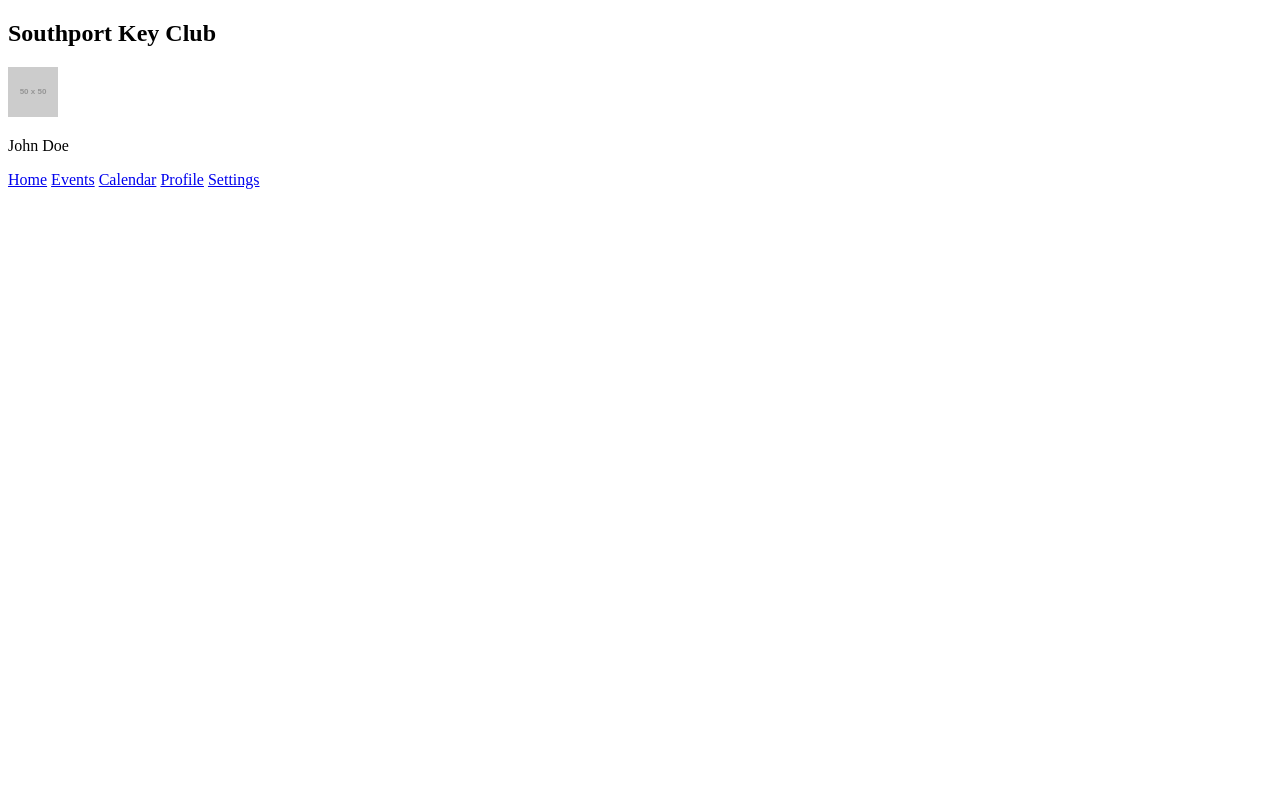
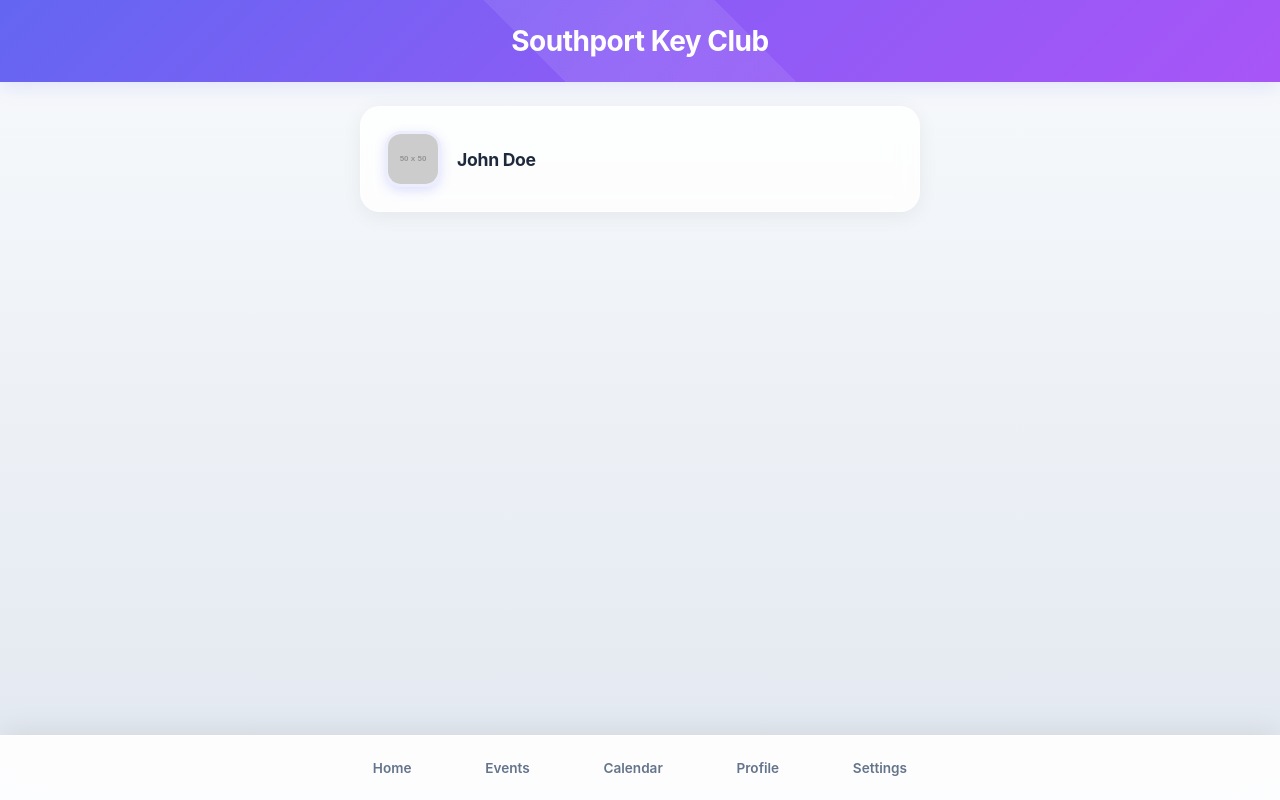
Before and after one commit to fsang2009/KeyClub_WebApp, a plain HTML site: page index.html in a window 1280 px wide. Drawn offline with Linux system fonts and the light colour scheme; placeholder pictures from the web are drawn by us.

Commit message:
- events.html skeleton + css applied

```diff
--- /dev/null
+++ b/css_files/common.css
@@ -0,0 +1,96 @@
+* {
+    margin: 0;
+    padding: 0;
+    box-sizing: border-box;
+}
+
+body {
+    font-family: 'Inter', -apple-system, BlinkMacSystemFont, 'Segoe UI', Roboto, sans-serif;
+    background: linear-gradient(180deg, #f8fafc 0%, #e2e8f0 100%);
+    min-height: 100vh;
+    display: flex;
+    flex-direction: column;
+    color: #1e293b;
+}
+
+/* Header */
+.header {
+    background: linear-gradient(135deg, #6366f1 0%, #8b5cf6 50%, #a855f7 100%);
+    color: white;
+    padding: 24px 20px;
+    text-align: center;
+    box-shadow: 0 4px 20px rgba(99, 102, 241, 0.15);
+    position: relative;
+    overflow: hidden;
+}
+
+.header::before {
+    content: '';
+    position: absolute;
+    top: -50%;
+    left: -50%;
+    width: 200%;
+    height: 200%;
+    background: radial-gradient(circle, rgba(255,255,255,0.1) 0%, transparent 70%);
+    animation: shimmer 8s infinite linear;
+}
+
+@keyframes shimmer {
+    0% { transform: rotate(0deg); }
+    100% { transform: rotate(360deg); }
+}
+
+.header h1 {
+    font-size: 1.75rem;
+    font-weight: 700;
+    letter-spacing: -0.5px;
+    position: relative;
+    z-index: 1;
+}
+
+/* Navbar */
+.navbar {
+    background: rgba(255, 255, 255, 0.9);
+    backdrop-filter: blur(20px);
+    -webkit-backdrop-filter: blur(20px);
+    padding: 12px 20px;
+    box-shadow: 0 -4px 30px rgba(0, 0, 0, 0.08);
+    position: fixed;
+    bottom: 0;
+    left: 0;
+    right: 0;
+    border-top: 1px solid rgba(255, 255, 255, 0.5);
+}
+
+.nav-links {
+    display: flex;
+    justify-content: space-around;
+    max-width: 600px;
+    margin: 0 auto;
+    gap: 8px;
+}
+
+.nav-links a {
+    text-decoration: none;
+    color: #64748b;
+    font-weight: 600;
+    font-size: 0.85rem;
+    padding: 12px 16px;
+    border-radius: 12px;
+    transition: all 0.3s cubic-bezier(0.4, 0, 0.2, 1);
+    display: flex;
+    align-items: center;
+    justify-content: center;
+    min-width: 70px;
+}
+
+.nav-links a:hover {
+    background: linear-gradient(135deg, #6366f1 0%, #8b5cf6 100%);
+    color: white;
+    transform: translateY(-2px);
+    box-shadow: 0 4px 15px rgba(99, 102, 241, 0.3);
+}
+
+.nav-links a:active {
+    transform: translateY(0);
+}
--- /dev/null
+++ b/css_files/home.css
@@ -0,0 +1,47 @@
+/* Main Content - Home Page Specific */
+.main-content {
+    flex: 1;
+    padding: 24px 20px 100px;
+    max-width: 600px;
+    margin: 0 auto;
+    width: 100%;
+}
+
+.post {
+    background: rgba(255, 255, 255, 0.8);
+    backdrop-filter: blur(10px);
+    -webkit-backdrop-filter: blur(10px);
+    border-radius: 20px;
+    padding: 24px;
+    margin-bottom: 20px;
+    box-shadow: 0 4px 20px rgba(0, 0, 0, 0.06);
+    border: 1px solid rgba(255, 255, 255, 0.6);
+    transition: all 0.3s cubic-bezier(0.4, 0, 0.2, 1);
+}
+
+.post:hover {
+    transform: translateY(-4px);
+    box-shadow: 0 8px 30px rgba(99, 102, 241, 0.15);
+}
+
+.user {
+    display: flex;
+    align-items: center;
+    gap: 16px;
+}
+
+.user-avatar {
+    width: 56px;
+    height: 56px;
+    border-radius: 16px;
+    object-fit: cover;
+    border: 3px solid rgba(99, 102, 241, 0.1);
+    box-shadow: 0 4px 12px rgba(99, 102, 241, 0.2);
+}
+
+.user-name {
+    font-weight: 700;
+    color: #1e293b;
+    font-size: 1.1rem;
+    letter-spacing: -0.3px;
+}
--- a/index.html
+++ b/index.html
@@ -3,6 +3,8 @@
 <head>
     <meta charset="UTF-8">
     <meta name="viewport" content="width=device-width, initial-scale=1.0">
+    <link rel="stylesheet" href="css_files/common.css">
+    <link rel="stylesheet" href="css_files/home.css">
     <title>Southport Key Club - Home</title>
 </head>
 <body class ="home-body">
```
Also changed, not shown: events.html (+35 -0 lines), css_files/events.css (added).
